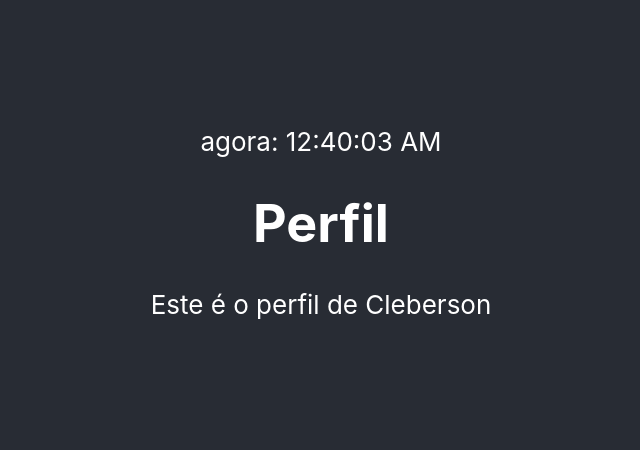
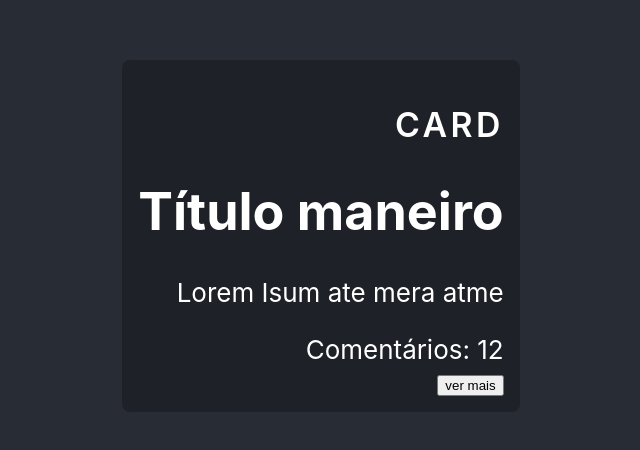
Before and after one commit to cadugr/erjs, a React (Create React App) app: page / in a window 1280 px wide. Shown: the part 164-614 px from the top of the page, without its empty margins (319-959 px from the left). Built offline with nearby package versions, Linux system fonts and the light colour scheme; the HTML template or start-up script is replaced by a standard one.

Commit message:
Trabalhando várias questões no capítulo 2 do curso erjs

```diff
--- a/package.json
+++ b/package.json
@@ -13,6 +13,7 @@
     "react": "^18.2.0",
     "react-dom": "^18.2.0",
     "react-scripts": "5.0.1",
+    "styled-components": "^5.3.5",
     "typescript": "^4.7.4",
     "web-vitals": "^2.1.4"
   },
@@ -39,5 +40,8 @@
       "last 1 firefox version",
       "last 1 safari version"
     ]
+  },
+  "devDependencies": {
+    "@types/styled-components": "^5.1.25"
   }
 }
--- a/src/App.tsx
+++ b/src/App.tsx
@@ -1,28 +1,22 @@
+import { useState } from 'react';
 import './App.css';
-import Clock from './Clock';
-import Person from './Person';
-
-
-// const Component = React
-//   .createElement('div', { style: { background: 'red' } }, 'Olá, Mundo')
-
-// const HTMLElement = document.createElement('div')
-// HTMLElement.style.background = 'red'
-// HTMLElement.innerText = 'Olá, mundo!'
-
-// console.log(Component);
-// console.dir(HTMLElement);
-
-// // @ts-ignore
-// // document.body.appendChild(Component)
+import Card from './components/Card';
+import Post from './components/Post';
 
 
 function App() {
+  const [post] = useState({
+    title: 'Título maneiro',
+    content: 'Lorem Isum ate mera atme'
+  })
+  //Quando abrimos e fechamos um componente e passamos um conte[udo pra ele, as props deste componente passam a ter
+  //a propriedade children
   return (
     <div className="App">
       <header className="App-header">
-        <Clock/>
-        <Person/>
+        <Card align='right' title='Card'>
+          <Post post={post} totalComments={12}/>
+        </Card>
       </header>
     </div>
   );
--- /dev/null
+++ b/src/components/Button.tsx
@@ -0,0 +1,49 @@
+import { Component } from "react";
+
+/**Os componentes baseados em classe tabém utilizam jsx, por isso criamos o arquivo com a estensão tsx
+ * Por padrão os componentes baseados em classe devem estender a classe Component lá do React
+ *
+*/
+interface ButtonProps {
+    onClick?: () => any
+    children: any,
+    initializeClicked?: boolean
+}
+
+interface ButtonState {
+    alreadyClicked: boolean
+}
+
+class Button extends Component<ButtonProps, ButtonState> {
+    /**Um componente baseado em classe precisa ter métodos.  Neste caso,
+     * o método render que vai dizer o que ele deve renderizar.  E neste caso,
+     * precisamos retornar qualquer coisa que satisfaça um nó do React
+     * */
+    constructor(props: ButtonProps) {
+        super(props)
+        this.state = {
+            alreadyClicked: !!props.initializeClicked
+        }
+    }
+
+    render() {
+        /**Um componente baseado em classe já trás o props.children automaticamente
+         * devido ä versão do React, utilizar o this.props.children apresenta erro, o que podemos resolver, alterando a
+         * extensão do arquivo de tsx para jsx
+        */
+        console.log(this.props)
+        return <button
+                onClick={() => {
+                    this.setState({
+                        alreadyClicked: true
+                    })
+                    this.props.onClick?.call([])
+                }}
+                disabled={this.state.alreadyClicked}
+                >
+            { this.props.children }
+        </button>
+    }
+}
+
+export default Button
--- /dev/null
+++ b/src/components/Card.css
@@ -0,0 +1,13 @@
+.Card {
+    background-color: rgba(0,0,0,.25);
+    border-radius: 8px;
+    padding: 16px;
+}
+
+.Card.left {
+    text-align: left;
+}
+
+.Card.right {
+    text-align: right;
+}
--- /dev/null
+++ b/src/components/Card.styles.ts
@@ -0,0 +1,24 @@
+/**primeira coisa que devemos fazer é importar o styled-components */
+import styled from 'styled-components'
+
+/**feature: tagged template literals.
+ *
+ * utilizamos o elemento div da api do styled componentes para determinar a estilização, por exemplo,
+ * de uma div.  Quando criamos o código abaixo o styled components cria uma classe com um nome aleatório.
+ * Podemos criar vários styled-components dentro do mesmo.  Podemos adicionar tipagens, como no exemplo da div
+ * abaixo, de maneira que podemos passar propriedades aos nossos styled-components e trabalhar com renderização
+ * condicional
+ */
+export const Wrapper = styled.div<{align: 'center' | 'left' | 'right'}>`
+    background-color: rgba(0,0,0,.25);
+    border-radius: 8px;
+    padding: 16px;
+    text-align: ${props => props.align}
+`
+
+export const Title = styled.h2`
+  font-size: 1.3em;
+  text-transform: uppercase;
+  letter-spacing: 0.1em;
+  font-weight: 600;
+`
--- /dev/null
+++ b/src/components/Card.tsx
@@ -0,0 +1,51 @@
+import { PropsWithChildren
+//    ReactNode
+}
+from "react"
+import Button from "./Button"
+import './Card.css'
+import * as C from './Card.styles'
+//Um ponto importante é que mesmo que criemos um arquivo css por componente, ao final, ao montar o bundle da aplicação
+// o webpack compila todos estes arquivos em um único e grande arquivo css
+
+//Esta é uma forma de encapsularmos o nosso children das props para trabalharmos com as tipagens corretas
+//do typescript.  Um outra forma de fazer seria esta que esta comentada a seguir:
+
+// type CardProps = {
+//     title: string,
+//     children?: ReactNode
+// }
+
+type CardProps = PropsWithChildren<{
+    title: string
+    align?: 'center' | 'left' | 'right'
+}>
+
+//Podemos também utilizar o PropsWithChildren passando desta forma como tipo para o parametro props abaixo: props: PropsWithChildren<CardProps>
+export default function Card (props: CardProps) {
+    /**O ideal é não utilizarmos a estilização inline, pois a mesma pode ser prejudicial a longo
+     * prazo.  Por isso devemos dar preferencia a estilização com css.
+     * A explicação para utilizarmos um objeto para declarar nossa estilização vem do fato de ser muito mais fácil
+     * a conversão para a api do DOM.  O caso de propriedades como por exemplo o borderRadius e o padding, reparamos
+     * que mesmo não declarando a unidade de medida, ele já coloca o px(pixels) por default.  Para utilizarmos outras
+     * unidades de medida, basta ao invés de declarar um número diretamente, declarar como uma string e então indicar a unidade
+     * de medida que desejamos.
+     *
+     * Falando do styled components, o mesmo não possui uma tipagem padrão. Isso significa dizer que precisamos instalar
+     * um pacote adicional de tipagens para ele.  Este pacote é instalado como uma dependencia de desenvolvimento
+     *
+     * Falando um pouco de componentes baseados em classe, os mesmos estão caindo em desuso por ter uma api mais verbosa
+     */
+    //abaixo utilizamos uma trick para renderizar nosso css de forma dinamica
+    return <C.Wrapper align={props.align || 'left'}>
+        <C.Title>{props.title}</C.Title>
+        {props.children}
+        <div>
+            <Button
+                onClick={() => console.log('batata')}
+                >
+                ver mais
+            </Button>
+        </div>
+    </C.Wrapper>
+}
--- /dev/null
+++ b/src/components/Post.tsx
@@ -0,0 +1,25 @@
+//Exportamos posi vamos utilizar em outros lugares
+export type PostObject = {
+    title: string,
+    content: string
+}
+
+//O objetivo de criarmos esta interface é para tiparmos as nossas props.  O nome é uma convenção adotada.
+interface PostProps {
+    post: PostObject,
+    totalComments?: number
+}
+
+export default function Post (props: PostProps) {
+    console.log('Post foi renderizado')
+    return <div>
+        <h1>{props.post.title}</h1>
+        <p>{props.post.content}</p>
+        {
+            props.totalComments &&
+            <span>
+                Comentários: {props.totalComments}
+            </span>
+        }
+    </div>
+}
```
Also changed, not shown: src/components/Sidebar.tsx (added, +11 -0 lines), src/components/Clock.tsx (renamed from src/Clock.tsx), src/components/HelloWorld.tsx (renamed from src/HelloWorld.tsx), src/components/Person.tsx (renamed from src/Person.tsx), 1 other file (tests, documents, lock files or other folders).
